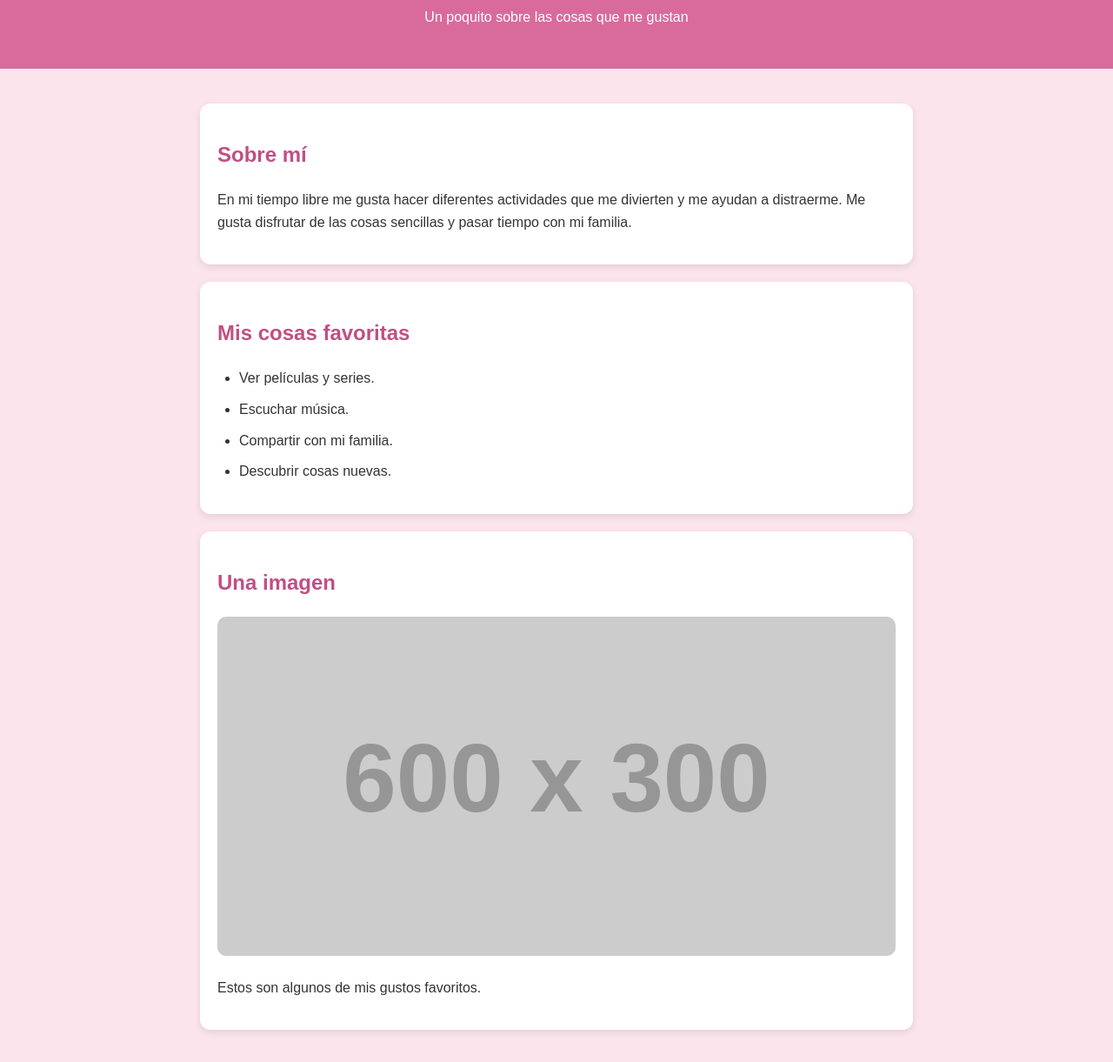
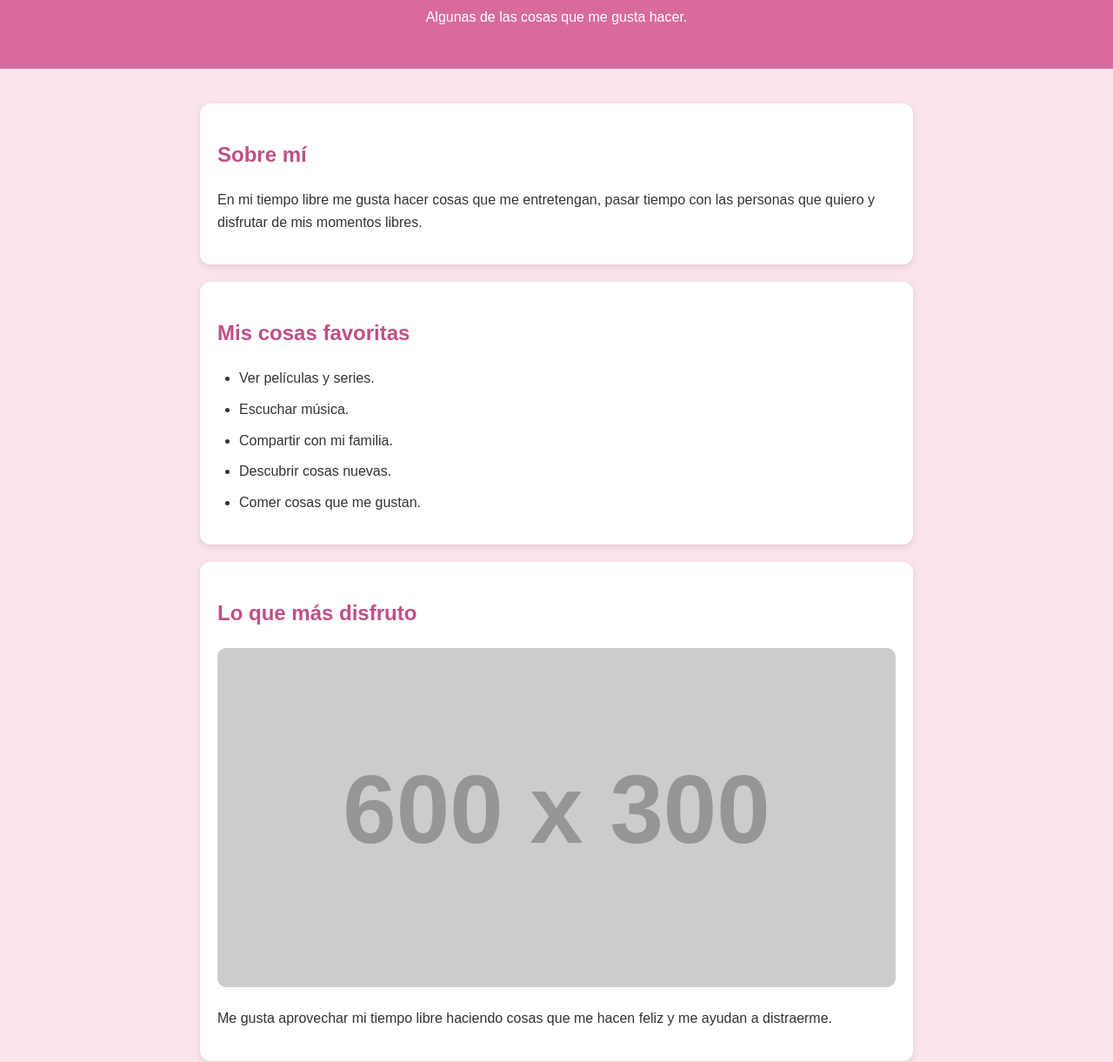
Before and after one commit to luisasaavedra-lab/Mi-primer-Sitio, a plain HTML site: page index.html in a window 1280 px wide. Shown: the part 84-1305 px from the top of the page at 87% size. Drawn offline with Linux system fonts and the light colour scheme; placeholder pictures from the web are drawn by us.

Commit message:
index.html

```diff
--- a/index.html
+++ b/index.html
@@ -6,16 +6,19 @@
     <title>Mis pasatiempos</title>
     <link rel="stylesheet" href="estilos.css">
 </head>
+
 <body>
+
     <header>
         <h1>Mis pasatiempos favoritos</h1>
-    <p>Un poquito sobre las cosas que me gustan</p>
+        <p>Algunas de las cosas que me gusta hacer.</p>
     </header>
 
     <main>
+
         <section>
             <h2>Sobre mí</h2>
-      <p>En mi tiempo libre me gusta hacer diferentes actividades que me divierten y me ayudan a distraerme. Me gusta disfrutar de las cosas sencillas y pasar tiempo con mi familia.</p>
+            <p>En mi tiempo libre me gusta hacer cosas que me entretengan, pasar tiempo con las personas que quiero y disfrutar de mis momentos libres.</p>
         </section>
 
         <section>
@@ -25,18 +28,17 @@
                 <li>Escuchar música.</li>
                 <li>Compartir con mi familia.</li>
                 <li>Descubrir cosas nuevas.</li>
+                <li>Comer cosas que me gustan.</li>
             </ul>
         </section>
 
         <section>
-      <h2>Una imagen</h2>
-      <img src="https://placehold.co/600x300" alt="Imagen de ejemplo para mi sitio web">
-      <p>Estos son algunos de mis gustos favoritos.</p>
+            <h2>Lo que más disfruto</h2>
+            <img src="https://placehold.co/600x300" alt="Imagen">
+            <p>Me gusta aprovechar mi tiempo libre haciendo cosas que me hacen feliz y me ayudan a distraerme.</p>
         </section>
+
     </main>
 
-  <footer>
-    <p>Mi primera página web - Grado octavo</p>
-  </footer>
 </body>
 </html>
```
Lines whose indentation alone changed are shown as unchanged.
